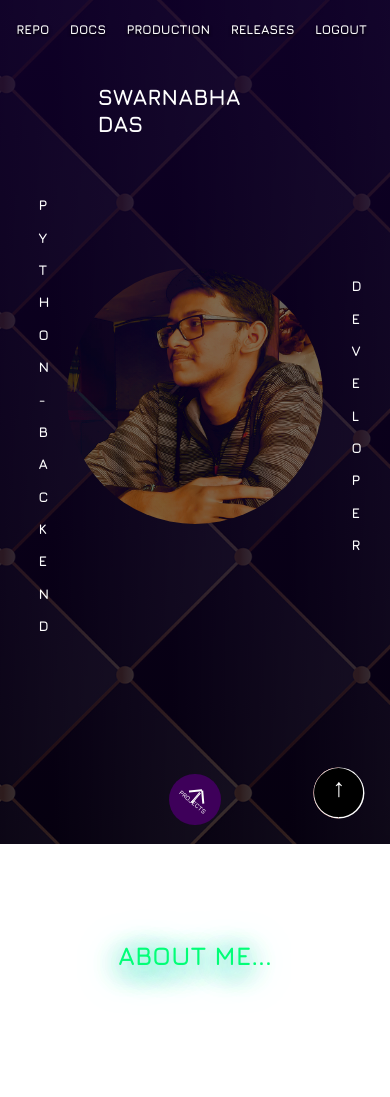
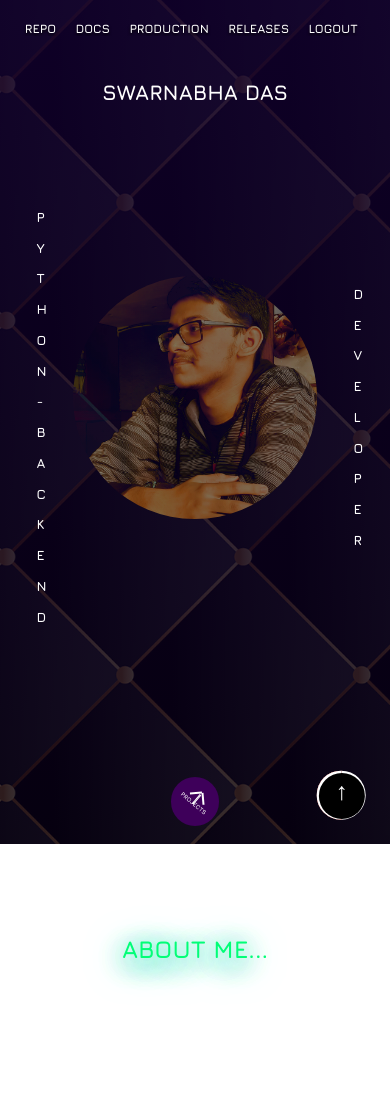
Before and after one commit to sd2001/sd2001.github.io, a Django app: page / in a window 390 px wide. Shown: the top 1097 px of the page. Run offline with Django 3.2, Linux system fonts and the light colour scheme; data that the repository does not hold is empty.

Commit message:
✅ Added and improved media queries

```diff
--- a/static/css/style.css
+++ b/static/css/style.css
@@ -1288,7 +1288,7 @@ h1{
 }
 @media(max-width:400px){
 	html{
-		font-size: 40%;
+		font-size: 38%;
 	}
 }
 
```
